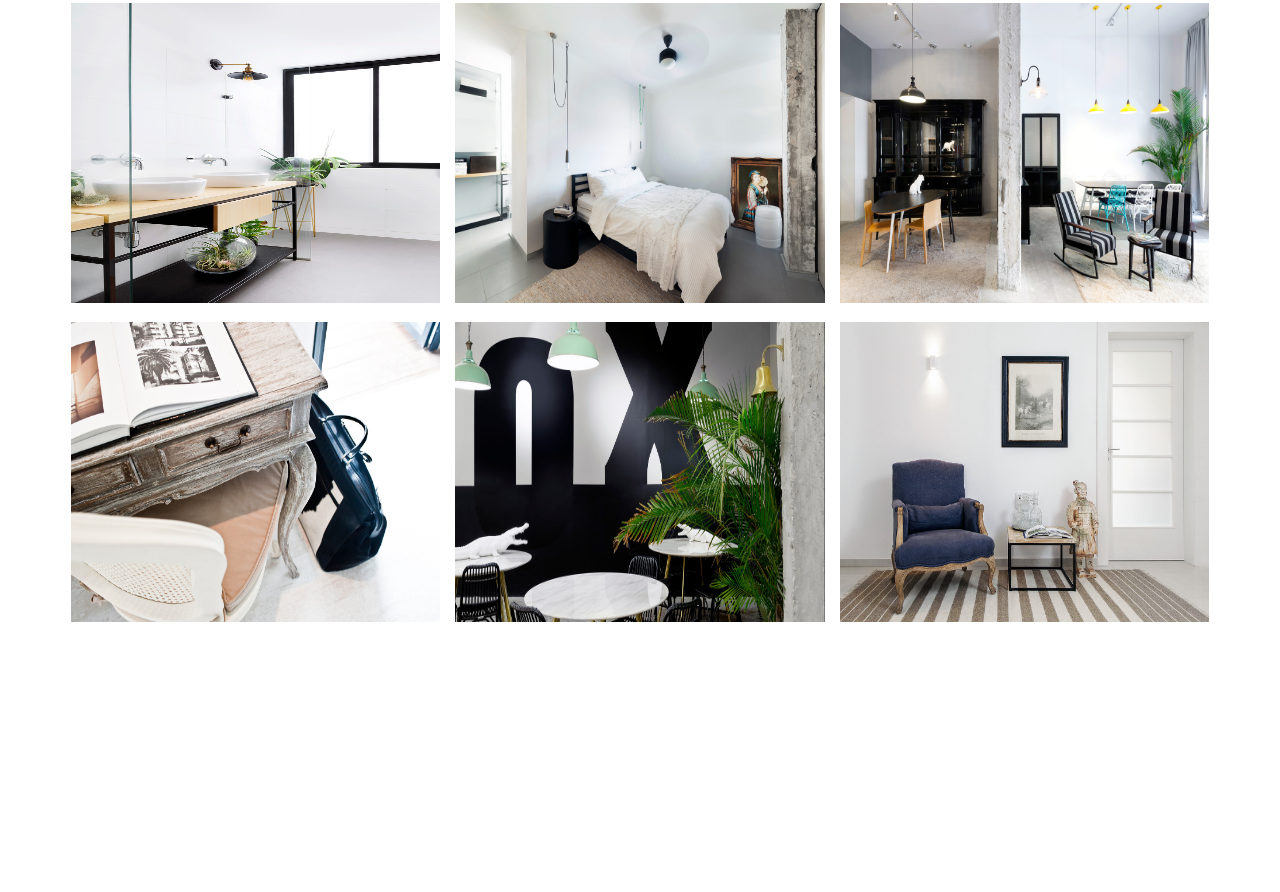
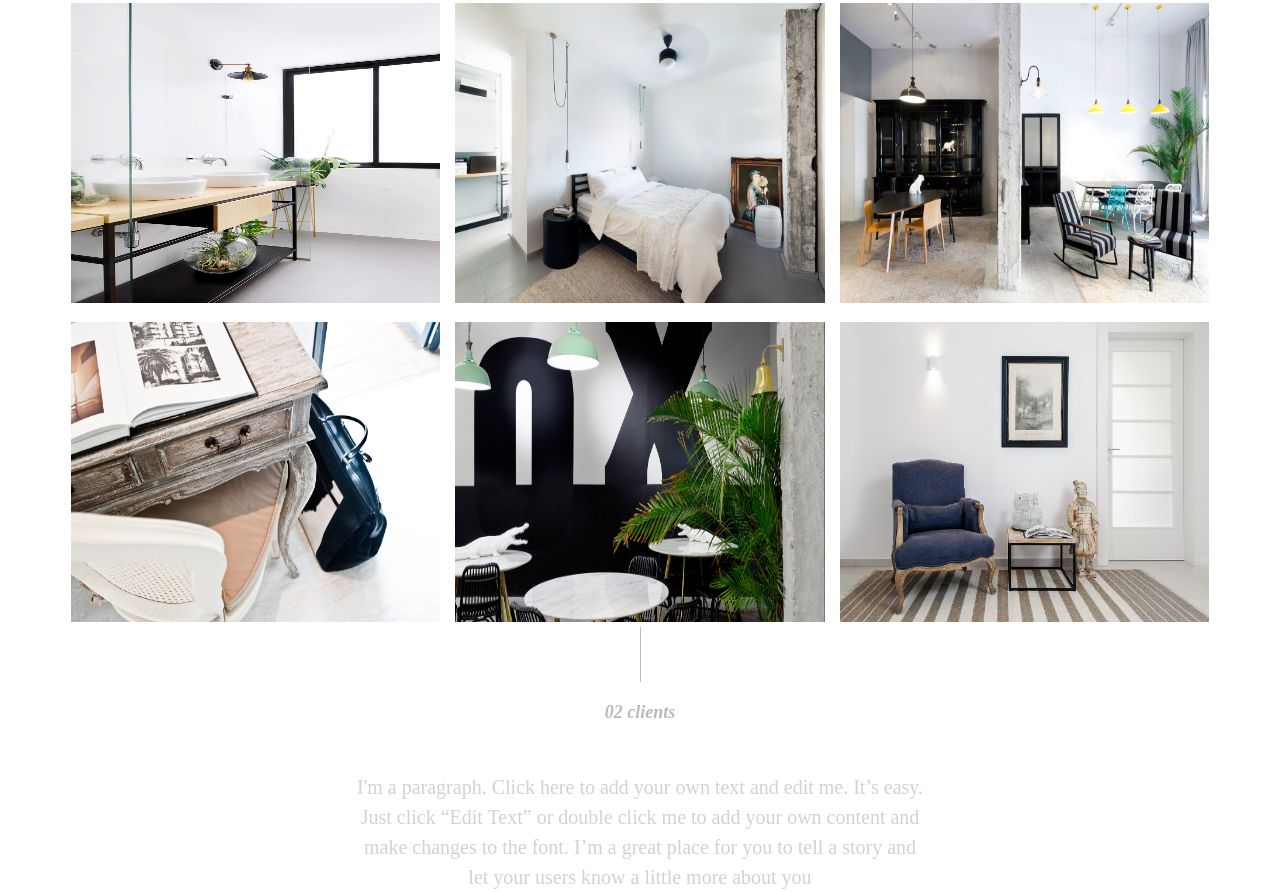
Before and after one commit to Sayfain/web_desing, a plain HTML site: page index.html in a window 1280 px wide. Shown: the part 1163-2055 px from the top of the page. Before the commit the page ends 1790 px from the top, so only its background shows below. Drawn offline with Linux system fonts and the light colour scheme.

Commit message:
Add clients section with content and styling

```diff
--- a/index.html
+++ b/index.html
@@ -55,6 +55,21 @@
         <div class="content" id="portfolio-box"></div>
       </div>
     </section>
+    <section class="clients" id="clients">
+      <div class="container">
+        <div class="mini-header">
+          <h2>02 clients</h2>
+        </div>
+        <div class="content">
+          <p>
+            I'm a paragraph. Click here to add your own text and edit me. It’s
+            easy. Just click “Edit Text” or double click me to add your own
+            content and make changes to the font. I’m a great place for you to
+            tell a story and let your users know a little more about you
+          </p>
+        </div>
+      </div>
+    </section>
     <script src="master.js"></script>
   </body>
 </html>
--- a/style.css
+++ b/style.css
@@ -224,3 +224,19 @@ header nav ul li a:hover {
   transform: scale(1.1);
   transition: transform 0.5s;
 }
+/* clients-secation */
+.clients .container {
+  display: flex;
+  justify-content: center;
+  align-items: center;
+  flex-direction: column;
+}
+.clients .content {
+  margin-top: var(--content-margin);
+  text-align: center;
+  width: 50%;
+  line-height: 1.5;
+  color: #d3d2cd;
+  font-size: 20px;
+}
+/*  */
```
